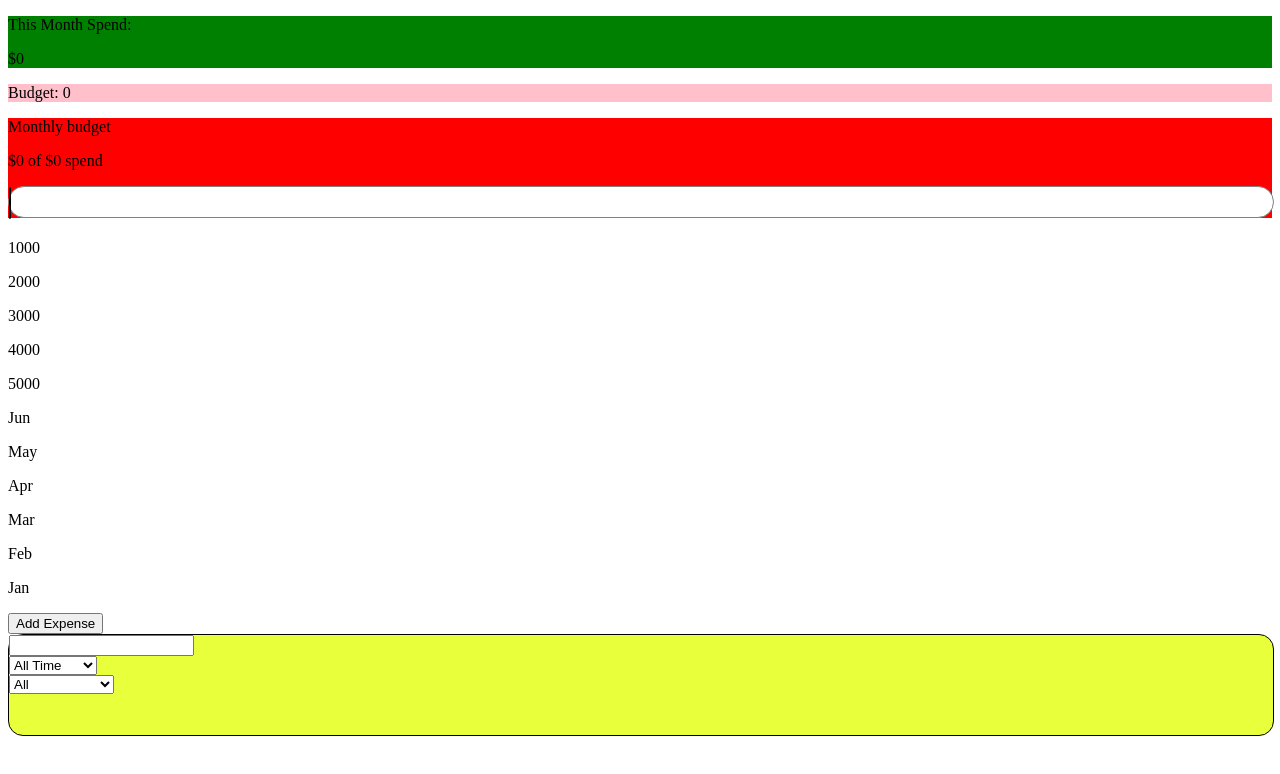
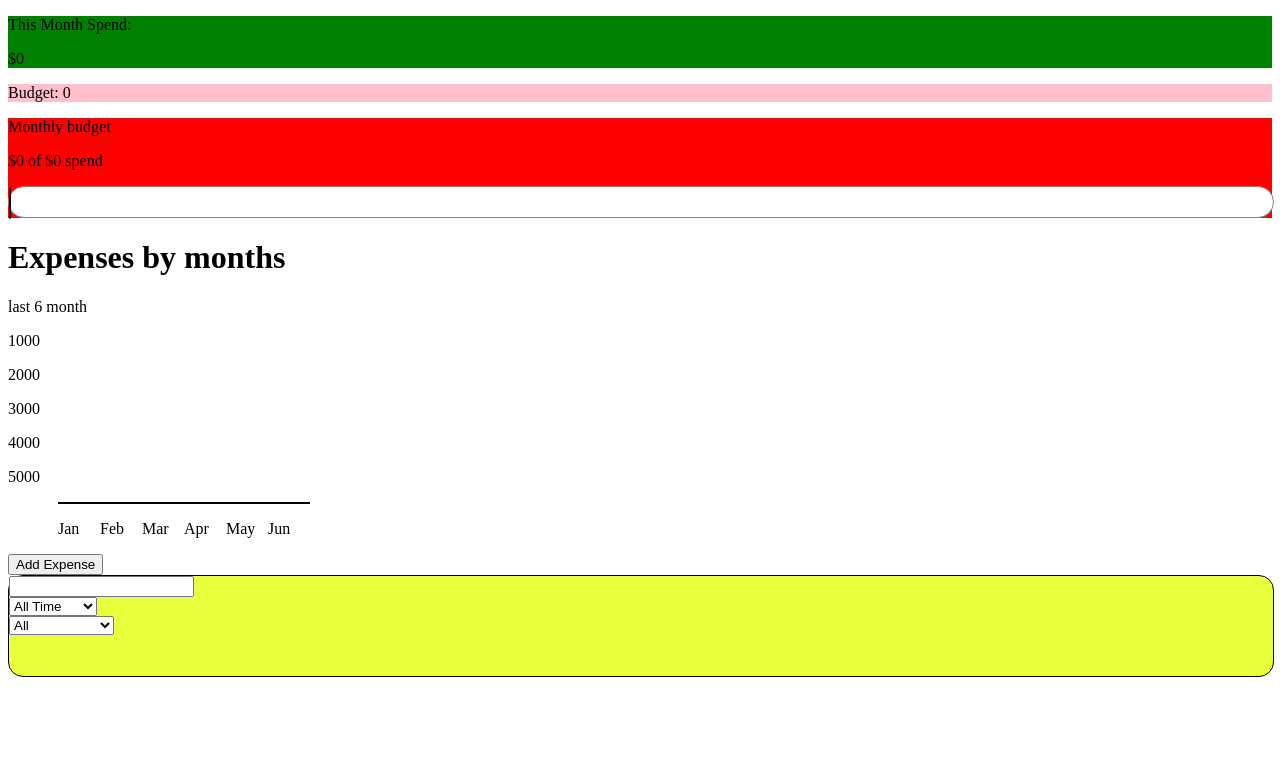
Before and after one commit to Nurik055/expense-tracker-dashboard, a React (Vite) app: page / in a window 1280 px wide. Shown: the top 774 px of the page. Built offline with nearby package versions, Linux system fonts and the light colour scheme.

Commit message:
the monthly dashboard

```diff
--- a/src/components/Cards/Cards.css
+++ b/src/components/Cards/Cards.css
@@ -22,3 +22,16 @@
     border: 1px solid black;
     border-radius: 20px
 }
+
+.horizMonthLevels {
+    display: flex;
+    height: 100%;
+    padding-left: 50px;
+}
+.byMonthDashboard {
+    flex-direction: row;
+    width: 40px;
+    background-color: green;
+    border: 1px solid black;
+
+}
--- a/src/components/Cards/Cards.jsx
+++ b/src/components/Cards/Cards.jsx
@@ -96,9 +96,10 @@ function Cards({ expenses, budget, setBudget }) {
         </div>
       </div>
       <div className="monthlyDashboardContainer">
-        <h1></h1>
+        <h1>Expenses by months </h1>
+        <p className="howManyMonthCovers">last 6 month</p>
         <p></p>
-        <div className="verticalMoneyLevels">
+        <div className="verticalMoneyLevels" style={{ height: "100%" }}>
           <p className="verticalLevel">1000</p>
           <p className="verticalLevel">2000</p>
           <p className="verticalLevel">3000</p>
@@ -106,12 +107,35 @@ function Cards({ expenses, budget, setBudget }) {
           <p className="verticalLevel">5000</p>
         </div>
         <div className="horizMonthLevels">
-          <p className="horizMonthLevel">{months[currentMonth]}</p>
-          <p className="horizMonthLevel">{months[currentMonth - 1]}</p>
-          <p className="horizMonthLevel">{months[currentMonth - 2]}</p>
-          <p className="horizMonthLevel">{months[currentMonth - 3]}</p>
-          <p className="horizMonthLevel">{months[currentMonth - 4]}</p>
-          <p className="horizMonthLevel">{months[currentMonth - 5]}</p>
+          <div>
+            <div className="byMonthDashboard"></div>
+            <p className="horizMonthLevel">{months[currentMonth - 5]}</p>
+          </div>
+
+          <div>
+            <div className="byMonthDashboard"></div>
+            <p className="horizMonthLevel">{months[currentMonth - 4]}</p>
+          </div>
+
+          <div>
+            <div className="byMonthDashboard"></div>
+            <p className="horizMonthLevel">{months[currentMonth - 3]}</p>
+          </div>
+
+          <div>
+            <div className="byMonthDashboard"></div>
+            <p className="horizMonthLevel">{months[currentMonth - 2]}</p>
+          </div>
+
+          <div>
+            <div className="byMonthDashboard"></div>
+            <p className="horizMonthLevel">{months[currentMonth - 1]}</p>
+          </div>
+
+          <div>
+            <div className="byMonthDashboard"></div>
+            <p className="horizMonthLevel">{months[currentMonth]}</p>
+          </div>
         </div>
       </div>
     </div>
```
